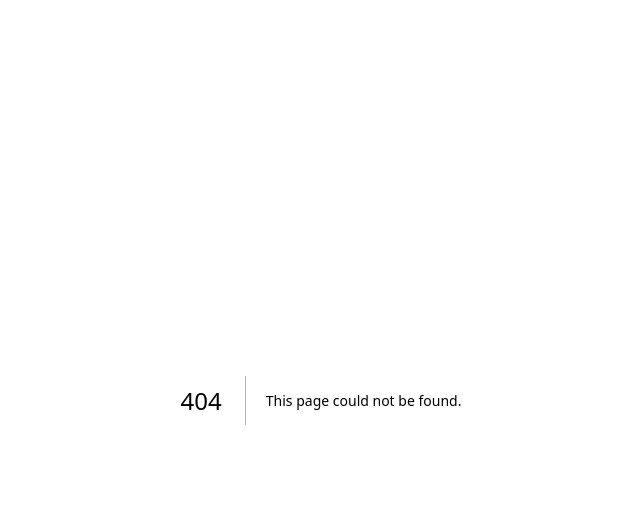
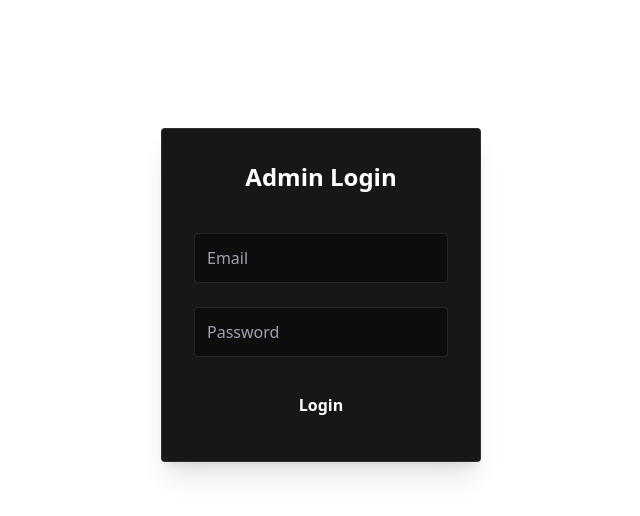
Before and after one commit to amslewis-design/studio4, a Next.js app: page /dashboard in a window 1280 px wide. Before the commit this address had no page. Shown: the top 516 px of the page, without its empty margins (319-959 px from the left). Built offline with nearby package versions, Linux system fonts and the light colour scheme; no server answers.

Commit message:
dashboard creation

```diff
--- /dev/null
+++ b/app/dashboard/page.tsx
@@ -0,0 +1,93 @@
+"use client";
+import { useEffect, useState } from "react";
+import { supabase } from "@/lib/supabaseClient";
+
+function LoginForm({ onLogin }: { onLogin: () => void }) {
+  const [email, setEmail] = useState("");
+  const [password, setPassword] = useState("");
+  const [error, setError] = useState("");
+  const [loading, setLoading] = useState(false);
+
+  const handleLogin = async (e: React.FormEvent) => {
+    e.preventDefault();
+    setLoading(true);
+    setError("");
+    const { error } = await supabase.auth.signInWithPassword({ email, password });
+    if (error) setError(error.message);
+    else onLogin();
+    setLoading(false);
+  };
+
+  return (
+    <form onSubmit={handleLogin} className="max-w-xs mx-auto mt-32 space-y-6 bg-neutral-900 p-8 rounded shadow-xl border border-white/10">
+      <h2 className="text-2xl font-bold text-center mb-4 text-white">Admin Login</h2>
+      <input
+        type="email"
+        required
+        placeholder="Email"
+        className="w-full p-3 rounded bg-black/40 border border-white/10 text-white"
+        value={email}
+        onChange={e => setEmail(e.target.value)}
+      />
+      <input
+        type="password"
+        required
+        placeholder="Password"
+        className="w-full p-3 rounded bg-black/40 border border-white/10 text-white"
+        value={password}
+        onChange={e => setPassword(e.target.value)}
+      />
+      {error && <div className="text-red-400 text-xs text-center">{error}</div>}
+      <button
+        type="submit"
+        disabled={loading}
+        className="w-full bg-[var(--accent)] text-white py-3 rounded font-bold hover:bg-white hover:text-[var(--accent)] transition-colors disabled:opacity-60"
+      >
+        {loading ? "Logging in..." : "Login"}
+      </button>
+    </form>
+  );
+}
+
+function AdminDashboard({ onLogout }: { onLogout: () => void }) {
+  return (
+    <div className="max-w-3xl mx-auto mt-20 p-8 bg-neutral-900 border border-white/10 rounded shadow-xl">
+      <div className="flex justify-between items-center mb-8">
+        <h1 className="text-3xl font-bold text-white">Dashboard</h1>
+        <button
+          onClick={onLogout}
+          className="bg-[var(--accent)] text-white px-4 py-2 rounded font-bold hover:bg-white hover:text-[var(--accent)] transition-colors"
+        >
+          Logout
+        </button>
+      </div>
+      {/* TODO: List posts, add post form, rich text editor, etc. */}
+      <div className="text-gray-400">Welcome, admin! (Post management coming next.)</div>
+    </div>
+  );
+}
+
+export default function DashboardPage() {
+  const [user, setUser] = useState<any>(null);
+  const [loading, setLoading] = useState(true);
+
+  useEffect(() => {
+    supabase.auth.getUser().then(({ data }) => {
+      setUser(data.user);
+      setLoading(false);
+    });
+    const { data: listener } = supabase.auth.onAuthStateChange((_, session) => {
+      setUser(session?.user ?? null);
+    });
+    return () => listener?.subscription.unsubscribe();
+  }, []);
+
+  const handleLogout = async () => {
+    await supabase.auth.signOut();
+    setUser(null);
+  };
+
+  if (loading) return <div className="text-center text-white mt-32">Loading...</div>;
+  if (!user) return <LoginForm onLogin={() => supabase.auth.getUser().then(({ data }) => setUser(data.user))} />;
+  return <AdminDashboard onLogout={handleLogout} />;
+}
```
